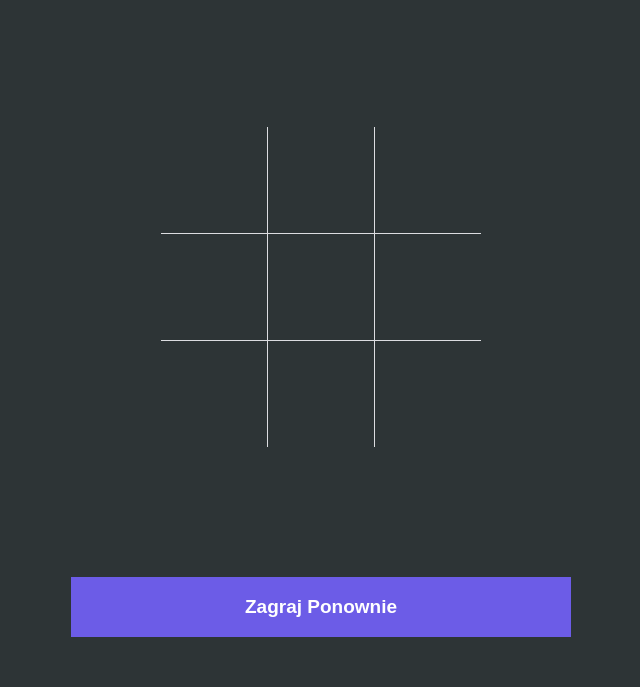
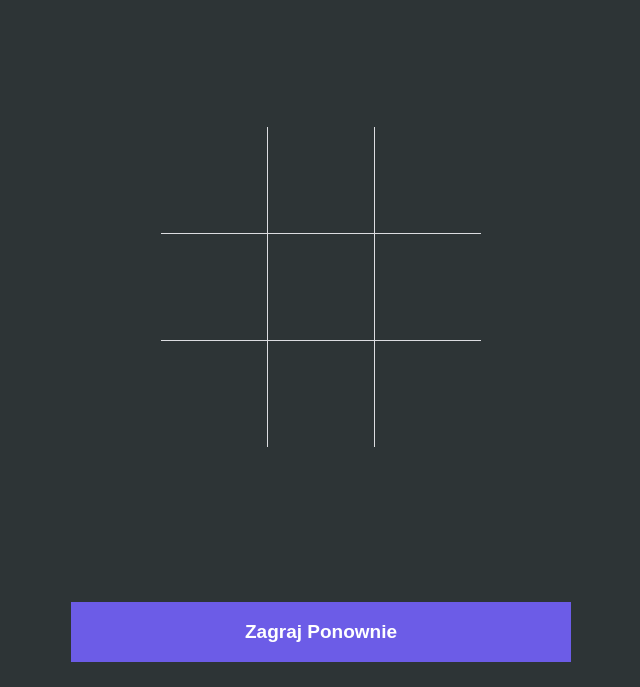
Before and after one commit to jakubszpil/game, a plain HTML site: page index.html in a window 1280 px wide. Shown: the part 113-800 px from the top of the page, without its empty margins (319-959 px from the left). Drawn offline with Linux system fonts and the light colour scheme.

Commit message:
Update main.css

```diff
--- a/css/main.css
+++ b/css/main.css
@@ -21,7 +21,7 @@ main {
 .container{
     padding: 60px 0;
     height: 100%;
-    max-height: 700px;
+    max-height: 750px;
     display: flex;
     width: 100%;
     max-width: 500px;
```
